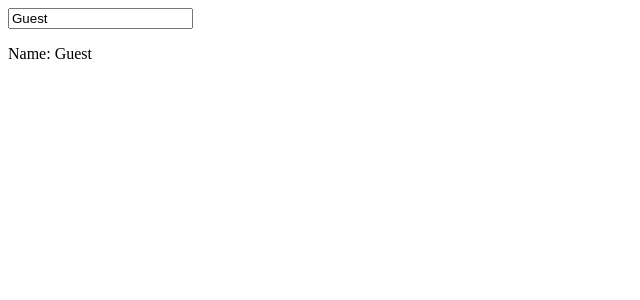
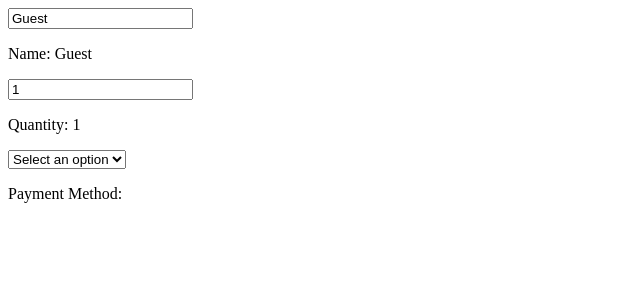
Before and after one commit to Hvk26/ReactApp-Test, a React (Vite) app: page / in a window 1280 px wide. Shown: the top 300 px of the page, without its empty margins (0-640 px from the left). Built offline with nearby package versions, Linux system fonts and the light colour scheme.

Commit message:
adding quantity and payment method

```diff
--- a/src/MyComponent.jsx
+++ b/src/MyComponent.jsx
@@ -4,16 +4,36 @@ function MyComponent(){
 
     // declaring different states
     const [name, nameChange] = useState("Guest");
+    const [quantity, setQuantity] = useState(1);
+    const [payment, setPayment] = useState("");
 
 
     // declaring different function
     const nameHandler = ()=>{
         nameChange(event.target.value);
     }
+    const paymentHandler = ()=>{
+        setPayment(event.target.value);
+    }
+    const quantityHandler = ()=>{
+        setQuantity(event.target.value);
+    }
 
     return(<div>
        <input type="text" value={name} onChange={nameHandler}/>
        <p>Name: {name}</p>
+
+       <input type="Number" value={quantity} onChange={quantityHandler}/>
+       <p>Quantity: {quantity}</p>
+
+       <select value = {payment} onChange={paymentHandler} >
+        <option>Select an option</option>
+        <option >Visa</option>
+        <option >Mastercard</option>
+        <option >UPI</option>
+        <option >COD</option>
+       </select>
+       <p>Payment Method: {payment}</p>
     </div>);
 
 }
```
